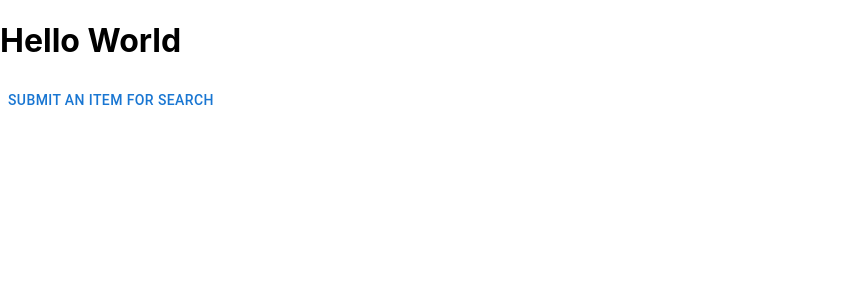
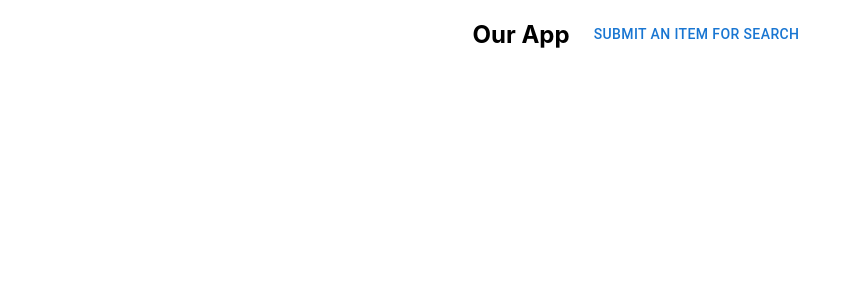
Before and after one commit to rkc9937/hackathon-practice, a React (Create React App) app in the folder hackathonpractice/frontend/: page / in a window 1280 px wide. Shown: the top 300 px of the page, without its empty margins (0-859 px from the left). Built offline with nearby package versions, Linux system fonts and the light colour scheme; no server answers.

Commit message:
Basic styling

```diff
--- a/hackathonpractice/frontend/src/components/Landing.jsx
+++ b/hackathonpractice/frontend/src/components/Landing.jsx
@@ -8,10 +8,12 @@ import { BrowserRouter as Router, Route } from 'react-router-dom';
 
 function Landing(){
     return(
-        <div>
-            <h1>Hello World</h1>
-            <Button variant="text" href="/submit">Submit an item for search</Button>
-        </div>
+        <article>
+           <div id="main-submit">
+                <h1>Our App</h1>
+                <Button variant="text" href="/submit">Submit an item for search</Button>
+           </div>
+        </article>
     )
 }
 export default Landing;
--- a/hackathonpractice/frontend/src/components/Sender.jsx
+++ b/hackathonpractice/frontend/src/components/Sender.jsx
@@ -1,5 +1,5 @@
 import {useState, useEffect} from 'react';
-import {Button, Container} from '@mui/material/';
+import {Button, Container, Input} from '@mui/material/';
 import axios from 'axios';
 
 function Sender() {
@@ -42,7 +42,7 @@ function Sender() {
 
     return(
         <div>
-            <input type="file" accept="image/*" onChange={handleImageChange} />  {/* File input */}
+            <Input type="file" accept="image/*" onChange={handleImageChange} />  {/* File input */}
             { console.log(img) }
             <div id="send-image">
 
--- a/hackathonpractice/frontend/src/index.css
+++ b/hackathonpractice/frontend/src/index.css
@@ -16,3 +16,17 @@ code {
   display: flex;
   justify-content: center;
 }
+
+.root {
+  max-width: 70rem;
+}
+
+article {
+  /* max-width: 70rem; */
+}
+
+#main-submit {
+  display: flex;
+  justify-content: center;
+  gap: 1rem;
+}
```
